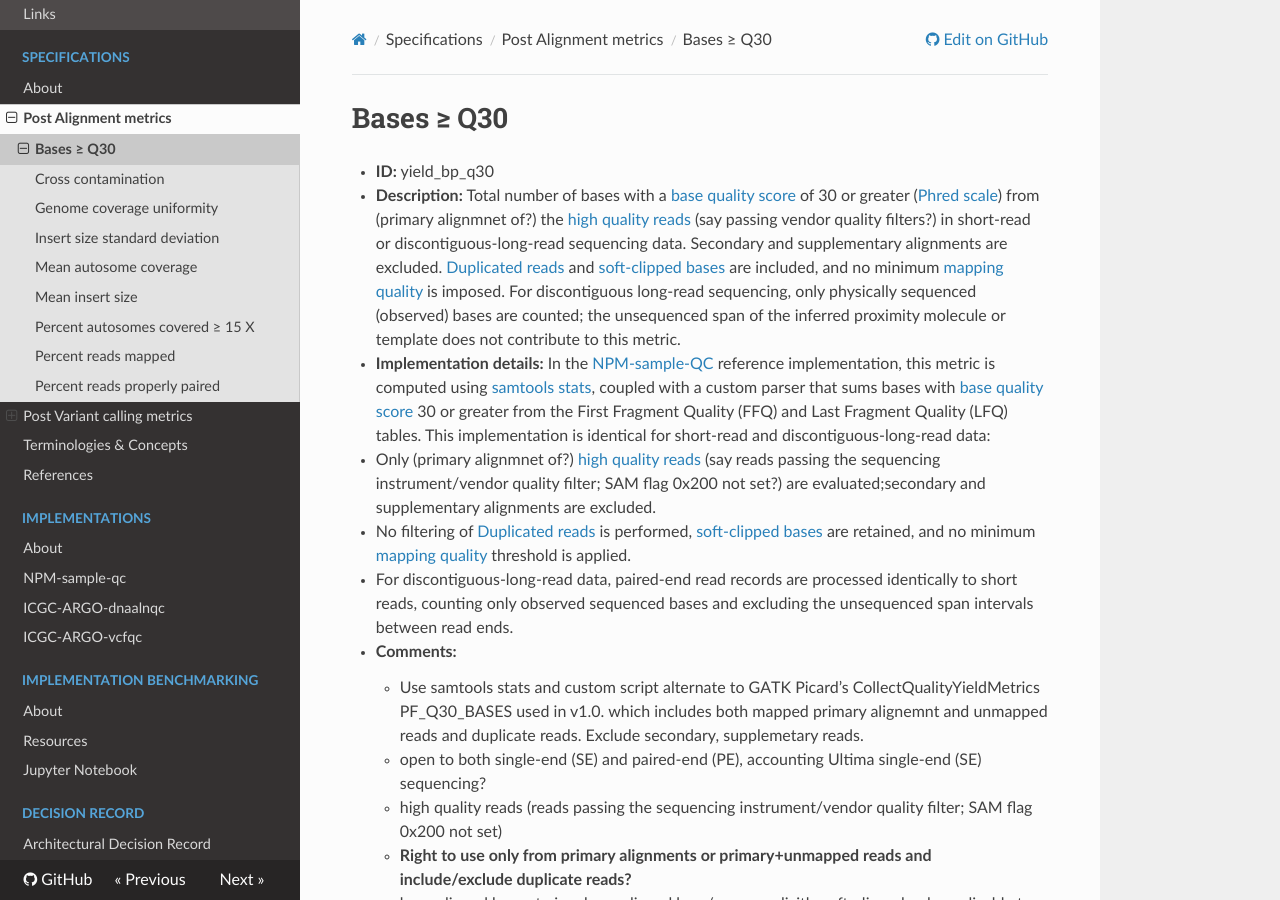
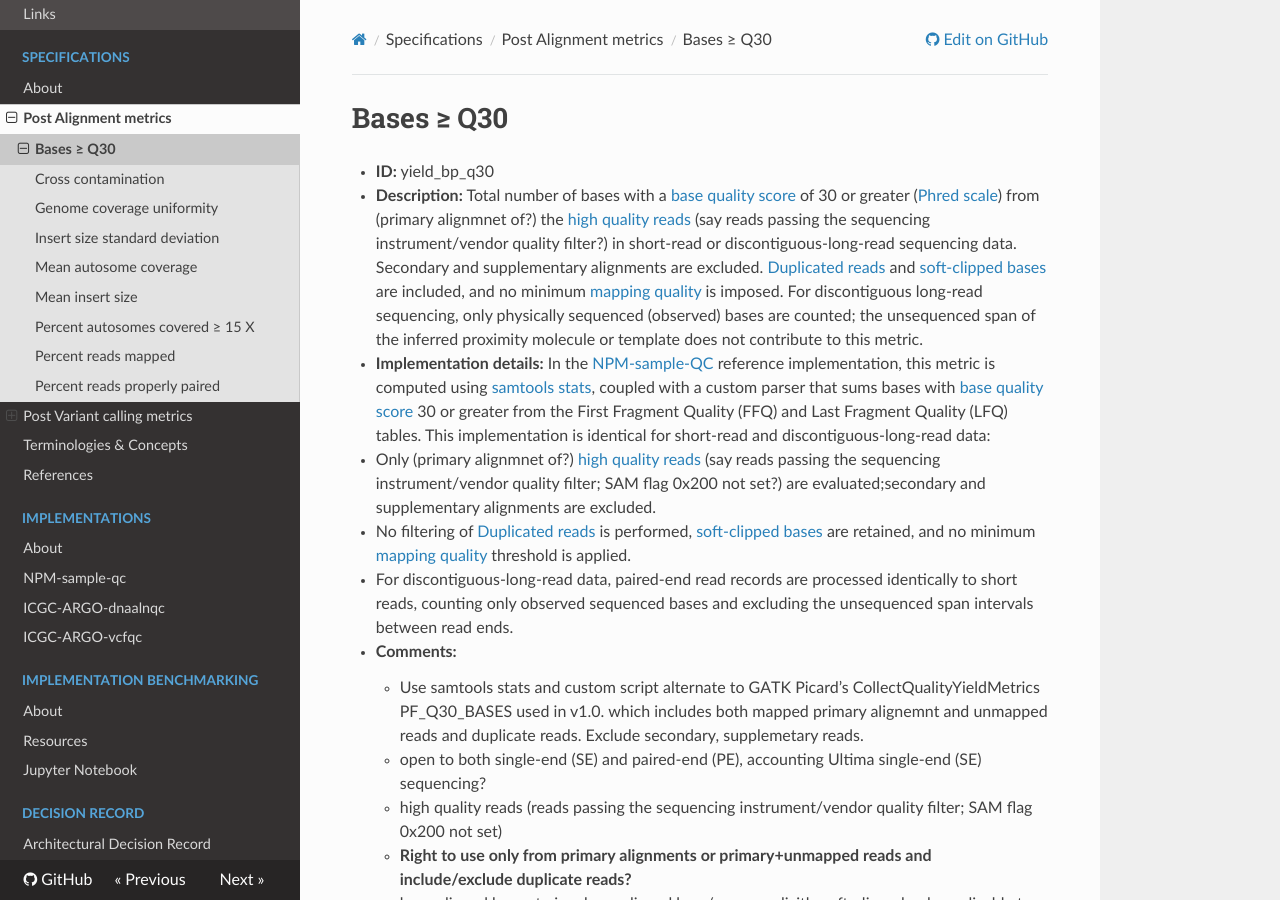
Before and after one commit to ga4gh/quality-control-wgs, an MkDocs documentation site: the page built from docs/metrics_definitions/bases-q30.md, in a window 1280 px wide and 900 px high. Built offline with MkDocs 1.6.1, drawn with Linux system fonts in a browser that asks for light colours; nearby versions of some CDN libraries.

Commit message:
update bases-q30 metrics  dev version awaiting further input/feedback

```diff
--- a/docs/metrics_definitions/bases-q30.md
+++ b/docs/metrics_definitions/bases-q30.md
@@ -2,7 +2,7 @@
 # Bases ≥ Q30
 
 - **ID:** yield_bp_q30
-- **Description:** Total number of bases with a [base quality score](terminologies.md#base-quality-score) of 30 or greater ([Phred scale](terminologies.md#phred-scale)) from (primary alignmnet of?) the [high quality reads](terminologies.md#high-quality-reads) (say passing vendor quality filters?) in short-read or discontiguous-long-read sequencing data. Secondary and supplementary alignments are excluded. [Duplicated reads](terminologies.md#duplicated-reads) and [soft-clipped bases](terminologies.md#clipped-bases) are included, and no minimum [mapping quality](terminologies.md#mapping-quality) is imposed. For discontiguous long-read sequencing, only physically sequenced (observed) bases are counted; the unsequenced span of the inferred proximity molecule or template does not contribute to this metric.
+- **Description:** Total number of bases with a [base quality score](terminologies.md#base-quality-score) of 30 or greater ([Phred scale](terminologies.md#phred-scale)) from (primary alignmnet of?) the [high quality reads](terminologies.md#high-quality-reads) (say reads passing the sequencing instrument/vendor quality filter?) in short-read or discontiguous-long-read sequencing data. Secondary and supplementary alignments are excluded. [Duplicated reads](terminologies.md#duplicated-reads) and [soft-clipped bases](terminologies.md#clipped-bases) are included, and no minimum [mapping quality](terminologies.md#mapping-quality) is imposed. For discontiguous long-read sequencing, only physically sequenced (observed) bases are counted; the unsequenced span of the inferred proximity molecule or template does not contribute to this metric.
 - **Implementation details:** In the [NPM-sample-QC](References.md#npm-sample-qc) reference implementation, this metric is computed using [samtools stats](terminologies.md#samtools-stats), coupled with a custom parser that sums bases with [base quality score](terminologies.md#base-quality-score) 30 or greater from the First Fragment Quality (FFQ) and Last Fragment Quality (LFQ) tables. This implementation is identical for short-read and discontiguous-long-read data:
   -  Only (primary alignmnet of?) [high quality reads](terminologies.md#high-quality-reads) (say reads passing the sequencing instrument/vendor quality filter; SAM flag 0x200 not set?) are evaluated;secondary and supplementary alignments are excluded.
   - No filtering of [Duplicated reads](terminologies.md#duplicated-reads) is performed, [soft-clipped bases](terminologies.md#clipped-bases) are retained, and no minimum [mapping quality](terminologies.md#mapping-quality) threshold is applied.
```
